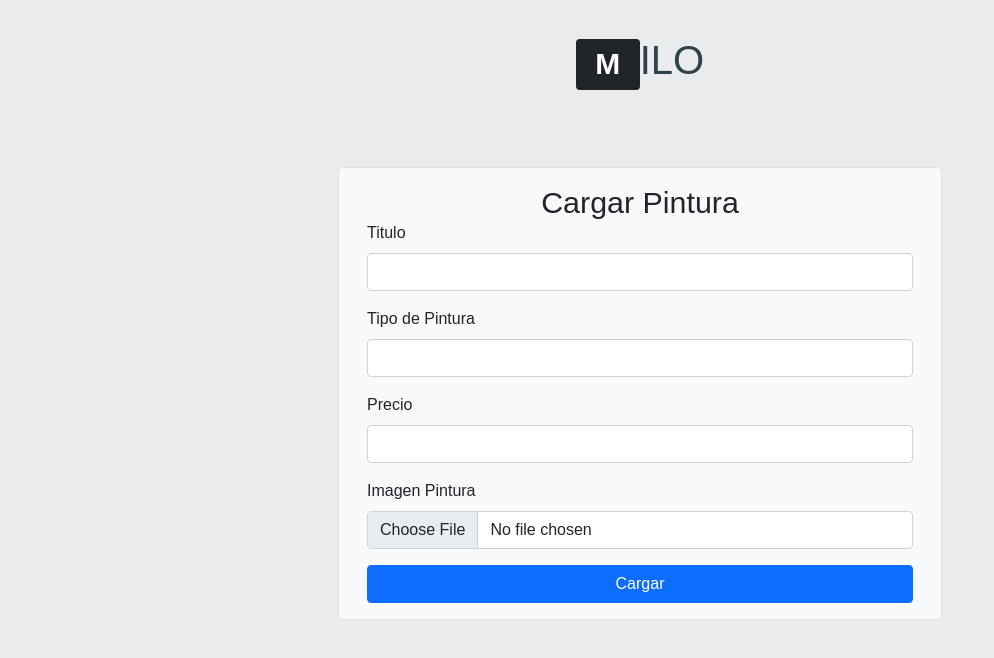
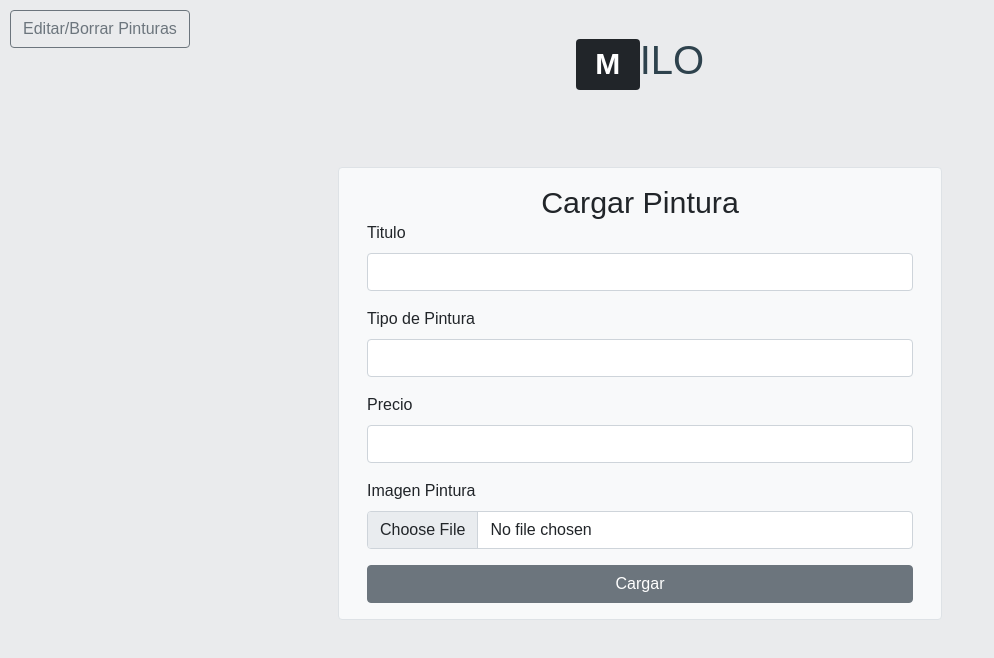
Before and after one commit to fedeemilo/milo-paintings, a React (Create React App) app: page /painting-form in a window 1280 px wide. Shown: the top 658 px of the page, without its empty margins (0-994 px from the left). Built offline with nearby package versions, Linux system fonts and the light colour scheme; no server answers.

Commit message:
Add navigation buttons between form and paintings list

```diff
--- a/src/components/PaintingForm/index.jsx
+++ b/src/components/PaintingForm/index.jsx
@@ -17,6 +17,7 @@ import { useStateContext } from '../../context/ContextProvider'
 import QRCode from 'qrcode.react'
 import { toPng } from 'html-to-image'
 import NavBar from '../NavBar/NavBar'
+import { useNavigate } from 'react-router-dom'
 
 const CreatePaintingForm = () => {
     const { updatePaintings, frameColor } = useStateContext()
@@ -34,6 +35,12 @@ const CreatePaintingForm = () => {
 
     const fileInput = useRef(null)
     const qrRef = useRef(null)
+
+    const navigate = useNavigate()
+
+    const goToPaintingsList = () => {
+        navigate('/paintings-list')
+    }
 
     const downloadQR = () => {
         if (qrRef.current) {
@@ -149,6 +156,13 @@ const CreatePaintingForm = () => {
                 className="d-flex flex-column align-items-center justify-content-start mt-3"
                 style={{ minHeight: '100vh', paddingTop: '20px' }}
             >
+                <Button
+                    outline
+                    onClick={goToPaintingsList}
+                    style={{ position: 'absolute', top: '10px', left: '10px' }}
+                >
+                    Editar/Borrar Pinturas
+                </Button>
                 <NavBar frameColor={frameColor} />
                 <Container
                     className={
@@ -211,7 +225,7 @@ const CreatePaintingForm = () => {
                                     />
                                 </FormGroup>
                                 <div className={'d-flex'}>
-                                    <Button color="primary" className="w-100">
+                                    <Button color="secondary" className="w-100">
                                         Cargar
                                     </Button>
                                     {isLoading && (
--- a/src/components/PaintingsGrid/PaintingsGrid.jsx
+++ b/src/components/PaintingsGrid/PaintingsGrid.jsx
@@ -7,7 +7,8 @@ import {
     CardImg,
     CardTitle,
     CardSubtitle,
-    CardBody
+    CardBody,
+    Button
 } from 'reactstrap'
 import './paintings-grid.css'
 import { FaEdit, FaTrash } from 'react-icons/fa'
@@ -17,6 +18,7 @@ import { URL_API } from '../../constants/urls'
 import { useStateContext } from '../../context/ContextProvider'
 import { RxUpdate } from 'react-icons/rx'
 import NavBar from '../NavBar/NavBar'
+import { useNavigate } from 'react-router-dom'
 
 function PaintingsList() {
     const { paintings, setPaintings, updatePaintings, frameColor } = useStateContext()
@@ -30,6 +32,12 @@ function PaintingsList() {
         price: '',
         src: ''
     })
+
+    const navigate = useNavigate()
+
+    const goToPaintingForm = () => {
+        navigate('/painting-form')
+    }
 
     const handleDelete = paintingId => {
         setPaintingToDelete(paintingId)
@@ -106,10 +114,17 @@ function PaintingsList() {
     return (
         <div className="paintings-list-container d-flex flex-column align-items-center">
             <NavBar frameColor={frameColor} />
-            <Container className='mt-5'>
+            <Container className="mt-5">
+                <Button
+                    outline
+                    onClick={goToPaintingForm}
+                    style={{ position: 'absolute', top: '10px', left: '10px' }}
+                >
+                    Cargar Pintura
+                </Button>
                 <button
                     onClick={updatePaintings}
-                    style={{ position: 'absolute', top: '10px', left: '10px' }}
+                    style={{ position: 'absolute', top: '10px', right: '10px' }}
                 >
                     <div className="d-flex align-items-center fw-bold">
                         <RxUpdate />
```
